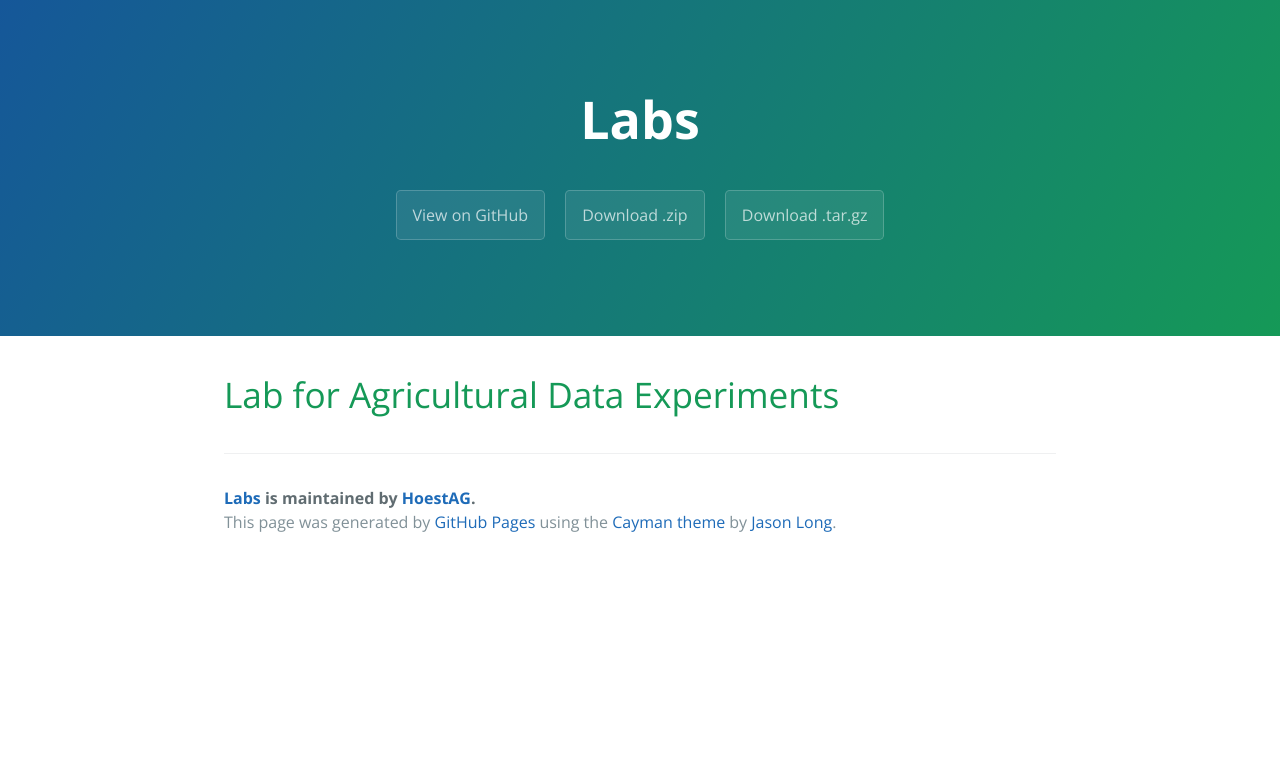
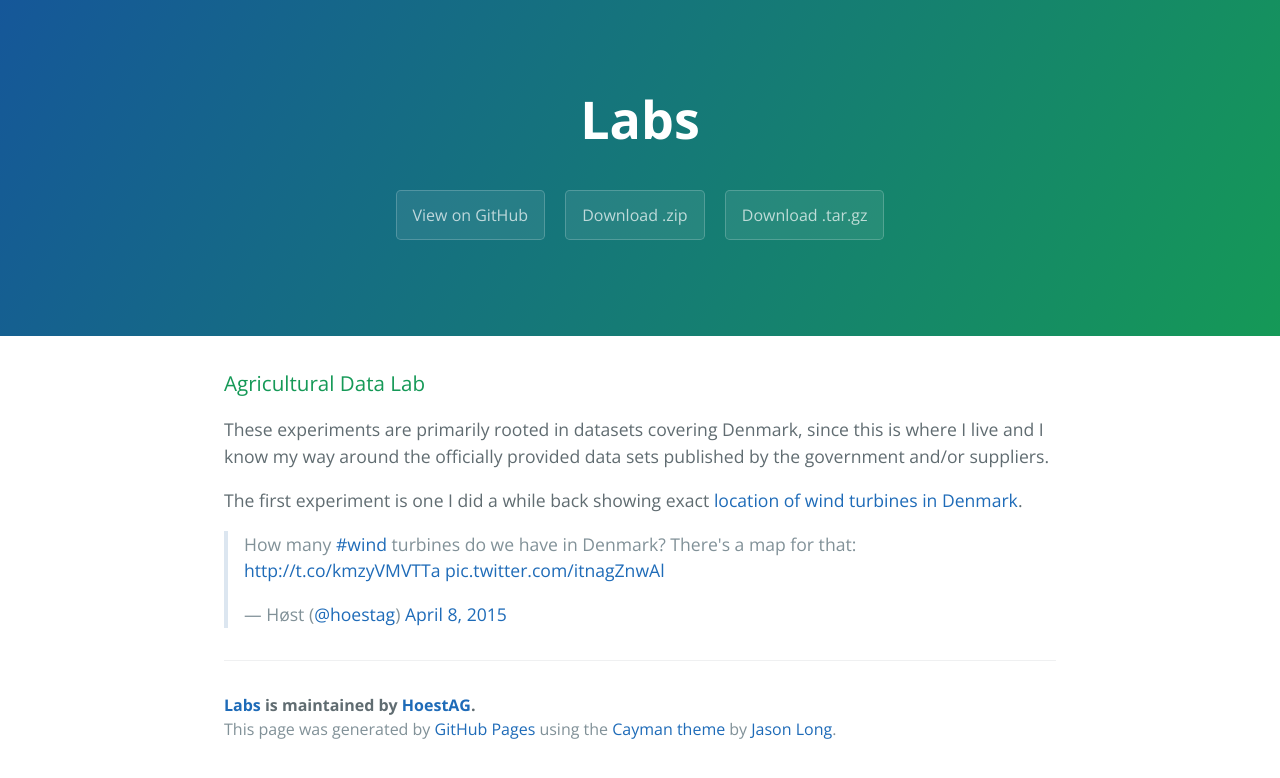
Before and after one commit to HoestAG/labs, a plain HTML site: page index.html in a window 1280 px wide. Drawn offline with nearby package versions, Linux system fonts and the light colour scheme.

Commit message:
Create gh-pages branch via GitHub

```diff
--- a/index.html
+++ b/index.html
@@ -19,8 +19,18 @@
     </section>
 
     <section class="main-content">
-      <h1>
-<a id="lab-for-agricultural-data-experiments" class="anchor" href="#lab-for-agricultural-data-experiments" aria-hidden="true"><span class="octicon octicon-link"></span></a>Lab for Agricultural Data Experiments</h1>
+      <h3>
+<a id="agricultural-data-lab" class="anchor" href="#agricultural-data-lab" aria-hidden="true"><span class="octicon octicon-link"></span></a>Agricultural Data Lab</h3>
+
+<p>These experiments are primarily rooted in datasets covering Denmark, since this is where I live and I know my way around the officially provided data sets published by the government and/or suppliers.</p>
+
+<p>The first experiment is one I did a while back showing exact <a href="http://martinnormark.github.io/windpowerdk/">location of wind turbines in Denmark</a>.</p>
+
+<blockquote lang="en">
+<p>How many <a href="https://twitter.com/hashtag/wind?src=hash">#wind</a> turbines do we have in Denmark? There's a map for that: <a href="http://t.co/kmzyVMVTTa">http://t.co/kmzyVMVTTa</a> <a href="http://t.co/itnagZnwAl">pic.twitter.com/itnagZnwAl</a></p>— Høst (<a href="https://github.com/hoestag" class="user-mention">@hoestag</a>) <a href="https://twitter.com/hoestag/status/585847609497153537">April 8, 2015</a>
+</blockquote>
+
+
 
       <footer class="site-footer">
         <span class="site-footer-owner"><a href="https://github.com/HoestAG/labs">Labs</a> is maintained by <a href="https://github.com/HoestAG">HoestAG</a>.</span>
--- a/params.json
+++ b/params.json
@@ -1 +1 @@
-{"name":"Labs","tagline":"","body":"# Lab for Agricultural Data Experiments\r\n","google":"","note":"Don't delete this file! It's used internally to help with page regeneration."}
+{"name":"Labs","tagline":"","body":"### Agricultural Data Lab\r\n\r\nThese experiments are primarily rooted in datasets covering Denmark, since this is where I live and I know my way around the officially provided data sets published by the government and/or suppliers.\r\n\r\nThe first experiment is one I did a while back showing exact [location of wind turbines in Denmark](http://martinnormark.github.io/windpowerdk/).\r\n\r\n<blockquote class=\"twitter-tweet\" lang=\"en\"><p>How many <a href=\"https://twitter.com/hashtag/wind?src=hash\">#wind</a> turbines do we have in Denmark? There&#39;s a map for that: <a href=\"http://t.co/kmzyVMVTTa\">http://t.co/kmzyVMVTTa</a> <a href=\"http://t.co/itnagZnwAl\">pic.twitter.com/itnagZnwAl</a></p>&mdash; Høst (@hoestag) <a href=\"https://twitter.com/hoestag/status/585847609497153537\">April 8, 2015</a></blockquote>\r\n<script async src=\"//platform.twitter.com/widgets.js\" charset=\"utf-8\"></script>","google":"","note":"Don't delete this file! It's used internally to help with page regeneration."}
```
